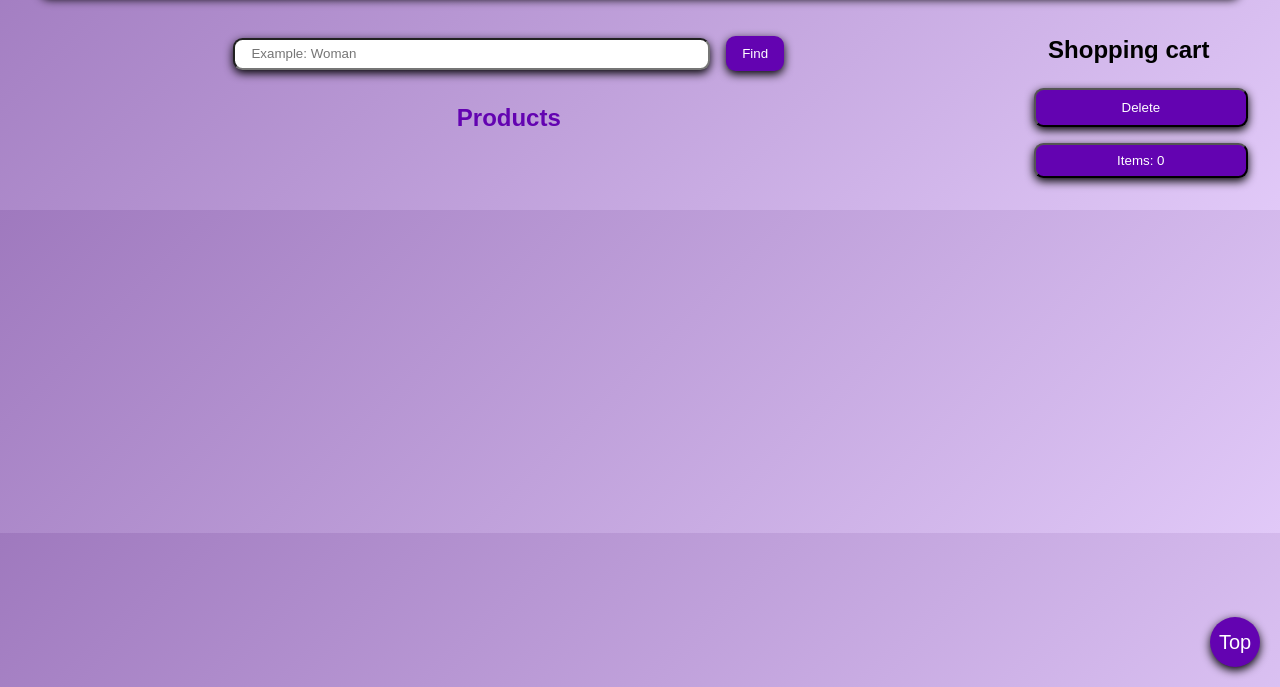
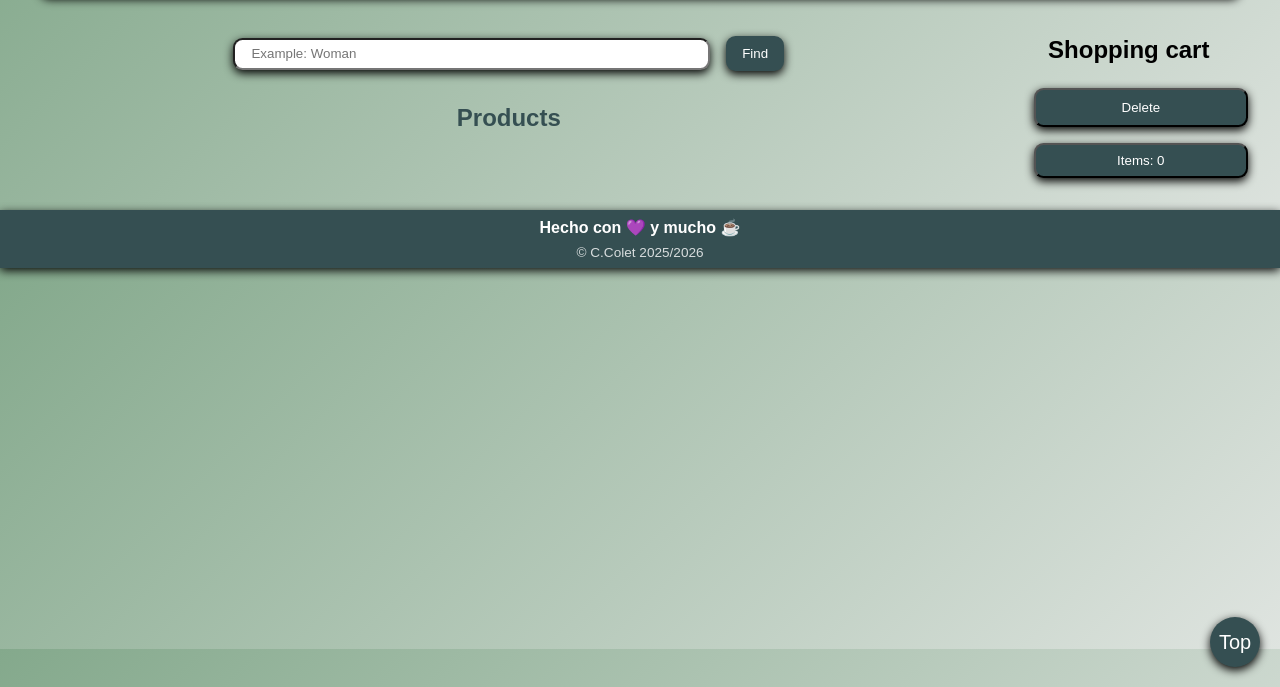
Before and after one commit to Adalab/modulo-2-evaluacion-final-Colet-Cristina, a website built with Vite: page src/index.html in a window 1280 px wide. Shown: the part 113-800 px from the top of the page. Built offline with nearby package versions, Linux system fonts and the light colour scheme; no server answers.

Commit message:
readme change colors and footer

```diff
--- a/src/index.html
+++ b/src/index.html
@@ -10,7 +10,7 @@
       href="https://fonts.googleapis.com/css2?family=Merriweather:ital,opsz,wght@0,18..144,300..900;1,18..144,300..900&display=swap"
       rel="stylesheet"
     />
-
+    <link rel="icon" type="image/png" href="/images/favicon.png" />
     <link rel="stylesheet" href="./css/main.css" />
   </head>
   <!-- -------------  -----------------  -->
@@ -46,9 +46,15 @@
         <h2 class="products-title">Products</h2>
         <ul class="products-list js_productsList"></ul>
       </div>
+      <button class="scroll-top js_scrollTop" title="Back to top">Top</button>
     </main>
-    <button class="scroll-top js_scrollTop" title="Back to top">Top</button>
+
+    <footer class="footer js_footer">
+      <span>Hecho con 💜 y mucho ☕</span>
+      <p class="text-footer js_textFooter">© C.Colet 2025/2026</p>
+    </footer>
     <!-- ------------------------------  -->
+
     <script type="module" src="/js/main.js"></script>
   </body>
   <!-- ------------------------------  -->
--- a/src/scss/components/_layout.scss
+++ b/src/scss/components/_layout.scss
@@ -29,3 +29,24 @@ body {
 .shop {
   text-align: center;
 }
+
+/* ================ FOOTER ================ */
+.footer {
+  padding: 0.5rem;
+  background-color: vars.$primary-color;
+  color: vars.$text-light;
+  text-align: center;
+
+  box-shadow: vars.$shadow;
+
+  span {
+    display: block;
+    margin-bottom: 0.5rem;
+    font-weight: bold;
+  }
+
+  .text-footer {
+    font-size: 0.85rem;
+    opacity: 0.8;
+  }
+}
--- a/src/scss/core/_variables.scss
+++ b/src/scss/core/_variables.scss
@@ -1,12 +1,12 @@
 // Colores principales
-$primary-color: #6303b1;
-$secondary-color: #4b0286;
+$primary-color: #354f52;
+$secondary-color: #84a98c;
 $accent-color: #ec0303;
 
 // Colores de texto y fondo
 $text-light: #ffffff;
 $text-dark: #0b0a0a; // Para botones claros o contrastes específicos
-$bg-gradient: linear-gradient(135deg, #9f79be 0%, #e1c9f8 100%);
+$bg-gradient: linear-gradient(135deg, #84a98c 0%, #dfe4e0 100%);
 
 // Bordes y sombras
 $border-color: #cccccc;
```
Also changed, not shown: README.md.
